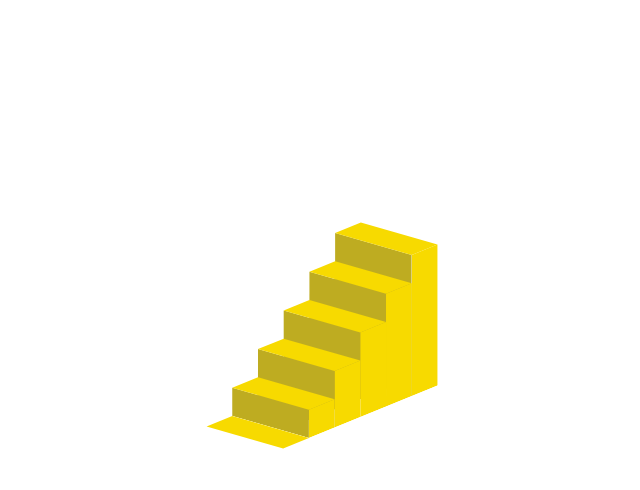
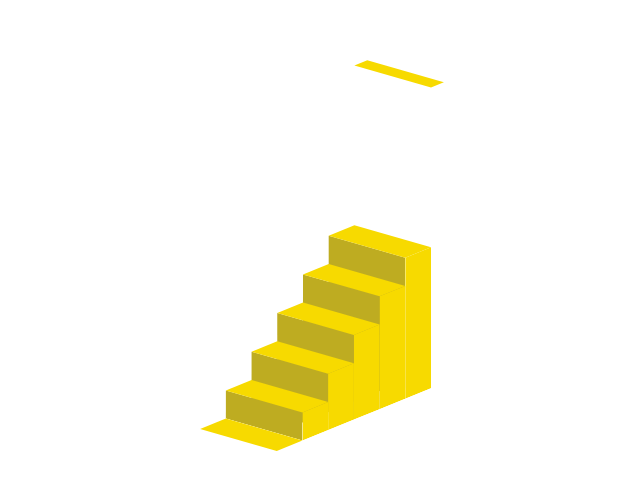
Before and after one commit to SharnellGraham/CSS_Stairs, a plain HTML site: page index.html in a window 1280 px wide. Shown: the part 130-620 px from the top of the page, without its empty margins (318-958 px from the left). Drawn offline with Linux system fonts and the light colour scheme.

Commit message:
Door css

```diff
--- a/stair.css
+++ b/stair.css
@@ -89,3 +89,16 @@
       transform: rotateY(90deg) translateX(var(--endsize)) translateZ(calc(-1 * var(--endsize) + var(--largeur)));
     }
   }
+  .door {
+    --size:170px;
+    --largeur: 100px;
+    --longueur: 20px;
+    position: relative;
+    display:block;
+    width: var(--largeur);
+    height: var(--longueur);
+    background: var(--stairtop);
+    transform:translateZ(320px);
+    transform-style: preserve-3d;
+    backface-visibility: hidden;
+  }
```
